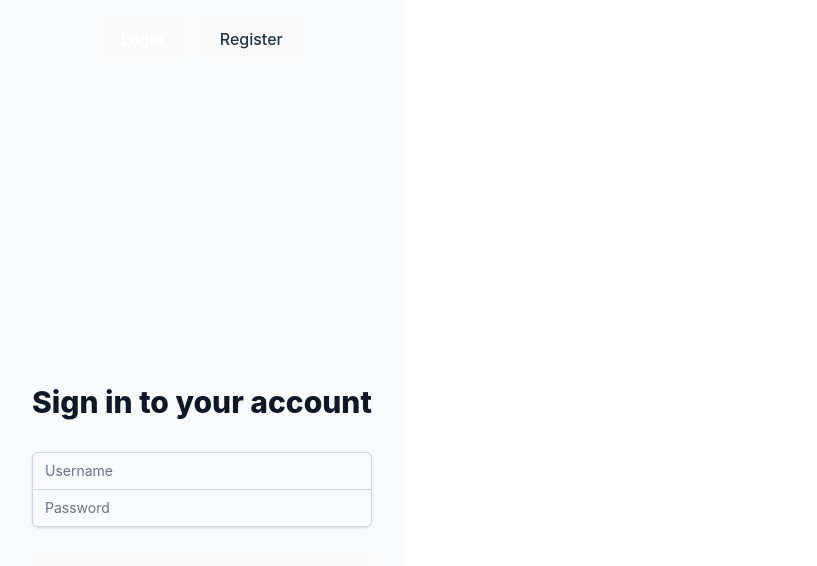
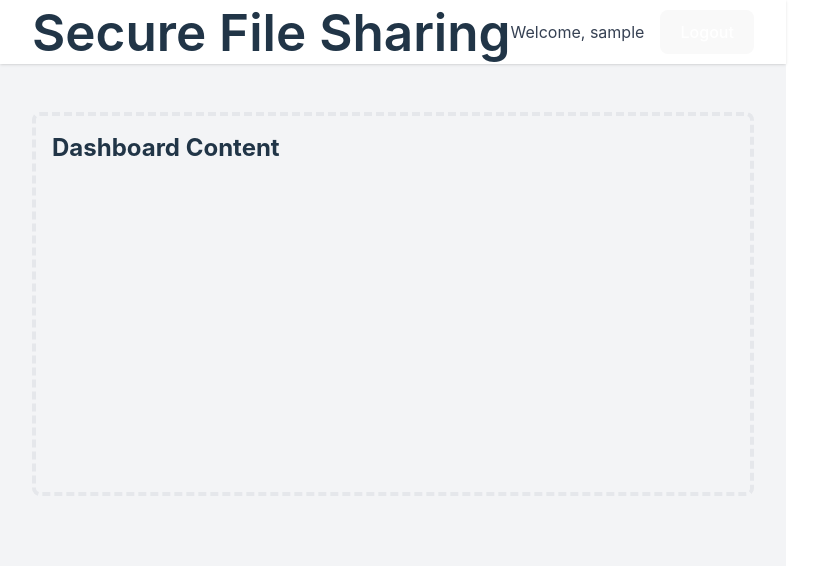
Before and after one commit to Sugoto/secure-file-sharing, a React (Vite) app in the folder frontend/: page /dashboard in a window 1280 px wide. Shown: the top 566 px of the page, without its empty margins (0-817 px from the left). Built offline with nearby package versions, Linux system fonts and the light colour scheme; sample sign-in values are in the browser's storage.

Commit message:
implement routing; add react-router-dom for navigation and create dashboard, protected route, and updated login/register flow

```diff
--- a/frontend/package.json
+++ b/frontend/package.json
@@ -12,6 +12,7 @@
   "dependencies": {
     "react": "^18.3.1",
     "react-dom": "^18.3.1",
+    "react-router-dom": "^7.1.3",
     "zustand": "^5.0.3"
   },
   "devDependencies": {
--- a/frontend/src/App.tsx
+++ b/frontend/src/App.tsx
@@ -1,32 +1,53 @@
-import { useState } from "react";
+import {
+  BrowserRouter as Router,
+  Routes,
+  Route,
+  Navigate,
+} from "react-router-dom";
 import { Login } from "./components/Auth/Login";
 import { Register } from "./components/Auth/Register";
+import { Dashboard } from "./components/Dashboard/Dashboard";
+import { ProtectedRoute } from "./components/ProtectedRoute";
+import { useAuthStore } from "./store/authStore";
 
 function App() {
-  const [isLogin, setIsLogin] = useState(true);
+  const isAuthenticated = useAuthStore((state) => state.isAuthenticated);
 
   return (
-    <div className="min-h-screen bg-gray-50">
-      <nav className="p-4 flex justify-center space-x-4">
-        <button
-          className={`px-4 py-2 rounded ${
-            isLogin ? "bg-indigo-600 text-white" : "bg-gray-200"
-          }`}
-          onClick={() => setIsLogin(true)}
-        >
-          Login
-        </button>
-        <button
-          className={`px-4 py-2 rounded ${
-            !isLogin ? "bg-indigo-600 text-white" : "bg-gray-200"
-          }`}
-          onClick={() => setIsLogin(false)}
-        >
-          Register
-        </button>
-      </nav>
-      {isLogin ? <Login /> : <Register />}
-    </div>
+    <Router>
+      <Routes>
+        <Route
+          path="/"
+          element={
+            isAuthenticated ? (
+              <Navigate to="/dashboard" replace />
+            ) : (
+              <div className="min-h-screen bg-gray-50">
+                <Login />
+              </div>
+            )
+          }
+        />
+        <Route
+          path="/register"
+          element={
+            isAuthenticated ? (
+              <Navigate to="/dashboard" replace />
+            ) : (
+              <Register />
+            )
+          }
+        />
+        <Route
+          path="/dashboard"
+          element={
+            <ProtectedRoute>
+              <Dashboard />
+            </ProtectedRoute>
+          }
+        />
+      </Routes>
+    </Router>
   );
 }
 
--- a/frontend/src/components/Auth/Login.tsx
+++ b/frontend/src/components/Auth/Login.tsx
@@ -1,4 +1,5 @@
 import { useState } from "react";
+import { useNavigate } from "react-router-dom";
 import { authService } from "../../services/authService";
 import { useAuthStore } from "../../store/authStore";
 
@@ -7,12 +8,14 @@ export const Login = () => {
   const [password, setPassword] = useState("");
   const [error, setError] = useState("");
   const login = useAuthStore((state) => state.login);
+  const navigate = useNavigate();
 
   const handleSubmit = async (e: React.FormEvent) => {
     e.preventDefault();
     try {
       const response = await authService.login({ username, password });
       login(response);
+      navigate("/dashboard");
     } catch (err) {
       setError(err instanceof Error ? err.message : "Login failed");
     }
--- /dev/null
+++ b/frontend/src/components/Dashboard/Dashboard.tsx
@@ -0,0 +1,34 @@
+import { useAuthStore } from "../../store/authStore";
+
+export const Dashboard = () => {
+  const user = useAuthStore((state) => state.user);
+  const logout = useAuthStore((state) => state.logout);
+
+  return (
+    <div className="min-h-screen bg-gray-100">
+      <nav className="bg-white shadow-sm">
+        <div className="max-w-7xl mx-auto px-4 sm:px-6 lg:px-8">
+          <div className="flex justify-between items-center h-16">
+            <h1 className="text-xl font-semibold">Secure File Sharing</h1>
+            <div className="flex items-center space-x-4">
+              <span className="text-gray-700">Welcome, {user?.username}</span>
+              <button
+                onClick={logout}
+                className="px-4 py-2 text-sm text-white bg-indigo-600 rounded hover:bg-indigo-700"
+              >
+                Logout
+              </button>
+            </div>
+          </div>
+        </div>
+      </nav>
+      <main className="max-w-7xl mx-auto py-6 sm:px-6 lg:px-8">
+        <div className="px-4 py-6 sm:px-0">
+          <div className="border-4 border-dashed border-gray-200 rounded-lg h-96 p-4">
+            <h2 className="text-2xl font-bold mb-4">Dashboard Content</h2>
+          </div>
+        </div>
+      </main>
+    </div>
+  );
+};
--- /dev/null
+++ b/frontend/src/components/ProtectedRoute.tsx
@@ -0,0 +1,12 @@
+import { Navigate } from "react-router-dom";
+import { useAuthStore } from "../store/authStore";
+
+export const ProtectedRoute = ({ children }: { children: React.ReactNode }) => {
+  const isAuthenticated = useAuthStore((state) => state.isAuthenticated);
+
+  if (!isAuthenticated) {
+    return <Navigate to="/" replace />;
+  }
+
+  return <>{children}</>;
+};
```
Also changed, not shown: 1 other file (tests, documents, lock files or other folders).
